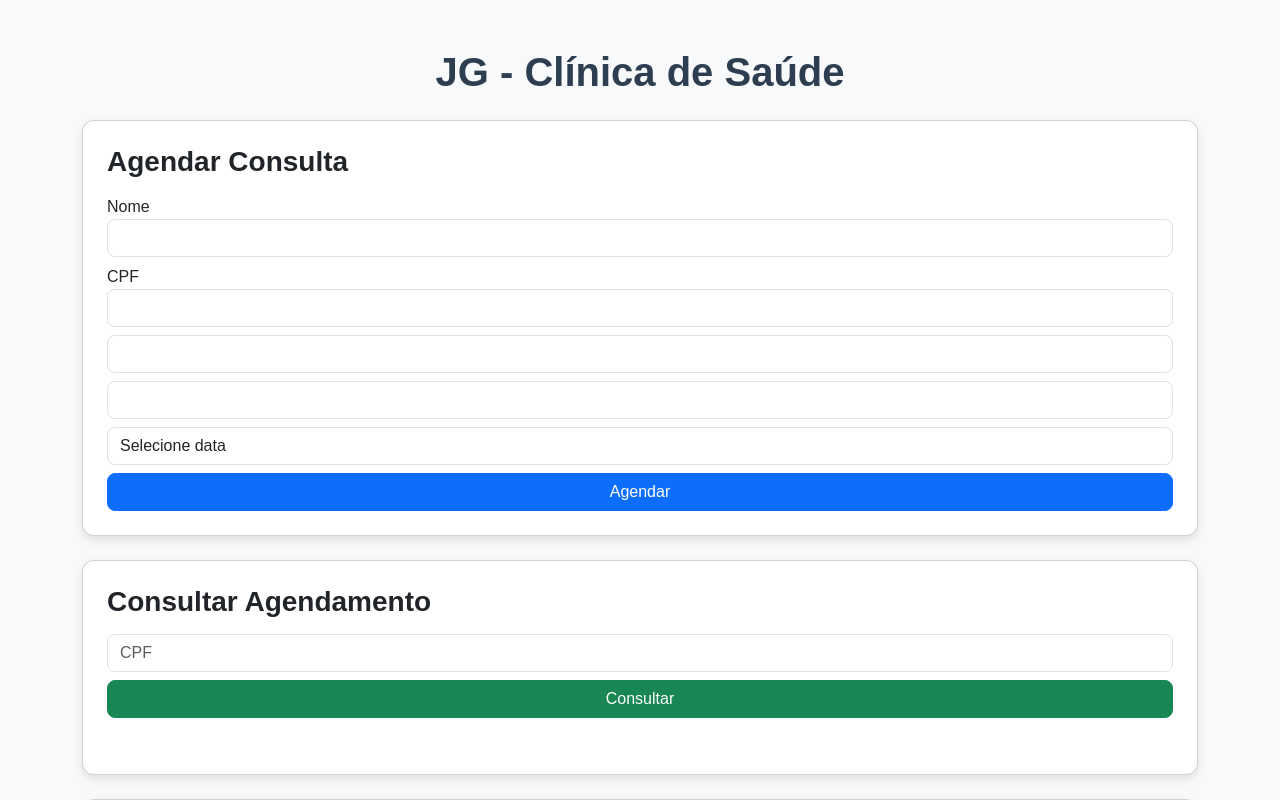
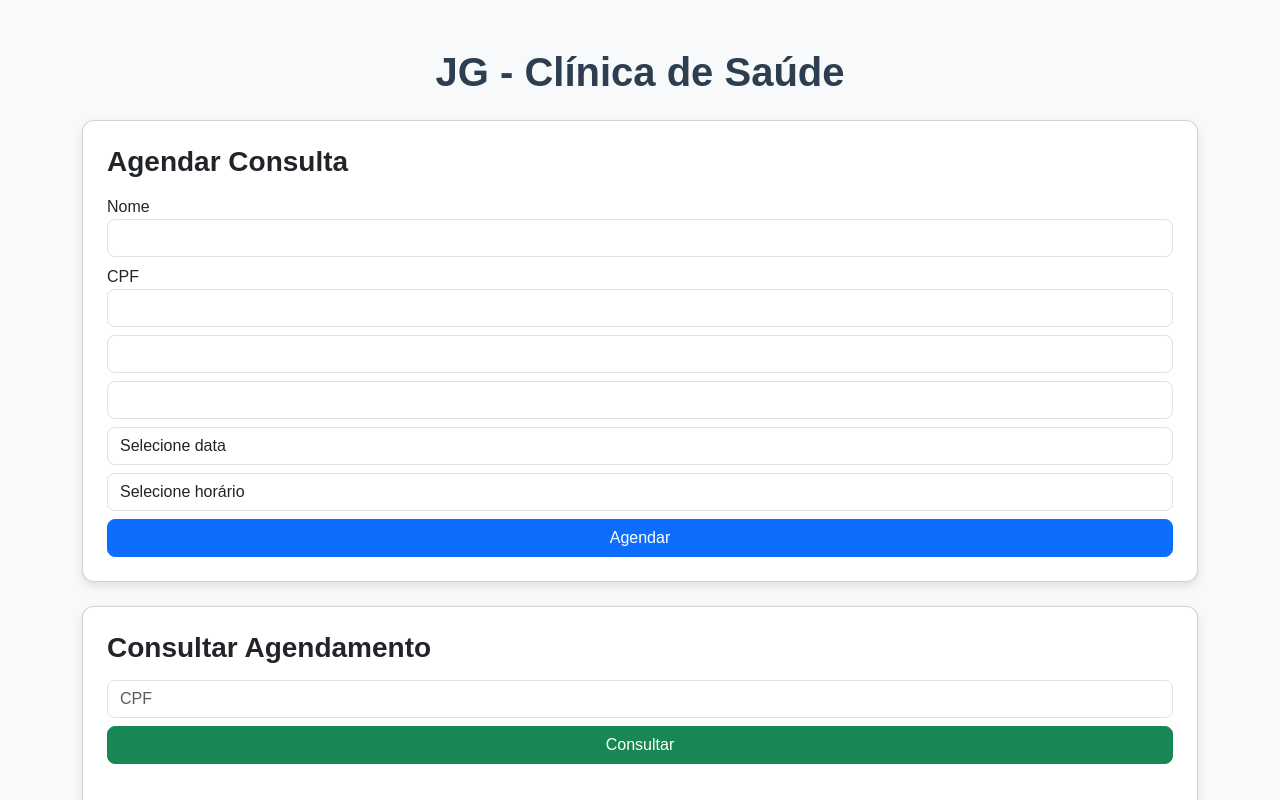
Before and after one commit to joaolopezzSystem/clinica-saude, a plain HTML site: page frontend/agendamento.html in a window 1280 px wide. Both pictures are taken after a click on the button "Agendar". Shown: the top 800 px of the page. Drawn offline with nearby package versions, Linux system fonts and the light colour scheme; no server answers.

Commit message:
Atualizações do projeto com horários

```diff
--- a/backend/server.js
+++ b/backend/server.js
@@ -2,7 +2,6 @@ const express = require('express');
 const fs = require('fs');
 const cors = require('cors');
 const path = require('path');
-
 const app = express();
 const PORT = 3000;
 
@@ -13,7 +12,6 @@ app.use(cors());
 // Caminhos dos arquivos
 const caminhoProfissionais = path.join(__dirname, 'data', 'profissionais.json');
 const caminhoAgendamentos = path.join(__dirname, 'data', 'agendamentos.json');
-
 
 // =========================
 // 📌 LISTAR PROFISSIONAIS
--- a/frontend/agendamento.html
+++ b/frontend/agendamento.html
@@ -21,9 +21,11 @@
     <label>CPF</label>
     <input class="form-control mb-2" id="cpf" oninput="apenasNumeros(this)">
 
+
     <select class="form-control mb-2" id="especialidade"></select>
     <select class="form-control mb-2" id="profissional"></select>
     <select class="form-control mb-2" id="data"></select>
+    <select class="form-control mb-2" id="hora"></select>
 
 
     <button class="btn btn-primary" onclick="agendar()">Agendar</button>
--- a/frontend/js/script.js
+++ b/frontend/js/script.js
@@ -10,8 +10,11 @@ document.addEventListener("DOMContentLoaded", function () {
   const selectEsp = document.getElementById('especialidade');
   const selectProf = document.getElementById('profissional');
   const selectData = document.getElementById('data');
+  const selectHora = document.getElementById('hora');
 
-  // carregar profissionais
+  // ========================
+  // CARREGAR PROFISSIONAIS
+  // ========================
   fetch('http://localhost:3000/profissionais')
     .then(res => res.json())
     .then(data => {
@@ -30,14 +33,17 @@ document.addEventListener("DOMContentLoaded", function () {
     })
     .catch(err => console.error("Erro ao carregar profissionais:", err));
 
-
-  // filtrar profissionais
+  // ========================
+  // FILTRAR PROFISSIONAIS
+  // ========================
   selectEsp.addEventListener('change', function () {
     const esp = this.value;
 
     selectProf.innerHTML = '<option value="">Selecione profissional</option>';
 
-    const filtrados = profissionais.filter(p => p.especialidade === esp);
+    const filtrados = profissionais.filter(p =>
+      p.especialidade.toLowerCase() === esp.toLowerCase()
+    );
 
     filtrados.forEach(p => {
       const option = document.createElement('option');
@@ -47,8 +53,9 @@ document.addEventListener("DOMContentLoaded", function () {
     });
   });
 
-
-  // carregar datas
+  // ========================
+  // DATAS
+  // ========================
   function carregarDatas() {
     selectData.innerHTML = '<option value="">Selecione data</option>';
 
@@ -68,10 +75,31 @@ document.addEventListener("DOMContentLoaded", function () {
 
   carregarDatas();
 
-});
+  // ========================
+  // HORÁRIOS
+  // ========================
+  function carregarHorarios() {
+    selectHora.innerHTML = '<option value="">Selecione horário</option>';
+
+    for (let h = 8; h < 18; h++) {
+      const hora = `${h.toString().padStart(2, '0')}:00`;
+
+      const option = document.createElement('option');
+      option.value = hora;
+      option.text = hora;
+
+      selectHora.appendChild(option);
+    }
+  }
+
+  carregarHorarios();
+
+}); // 👈 FECHAMENTO CORRETO
 
 
+// ========================
 // AGENDAR
+// ========================
 function agendar() {
   fetch('http://localhost:3000/agendar', {
     method: 'POST',
@@ -82,18 +110,21 @@ function agendar() {
       nome: document.getElementById('nome').value,
       cpf: document.getElementById('cpf').value,
       profissional: document.getElementById('profissional').value,
-      data: document.getElementById('data').value
+      data: document.getElementById('data').value,
+      hora: document.getElementById('hora').value
     })
   })
   .then(() => {
     alert("Agendamento realizado com sucesso!");
     document.getElementById('nome').value = '';
     document.getElementById('cpf').value = '';
-    });
+  });
 }
 
 
+// ========================
 // CONSULTAR
+// ========================
 function consultar() {
   const cpf = document.getElementById('cpfConsulta').value;
 
@@ -103,7 +134,6 @@ function consultar() {
       const lista = document.getElementById('resultado');
       lista.innerHTML = '';
 
-      // 👉 Se não encontrar nada
       if (data.length === 0) {
         const li = document.createElement('li');
         li.textContent = "Nenhum agendamento encontrado.";
@@ -111,10 +141,9 @@ function consultar() {
         return;
       }
 
-      // 👉 Se encontrar agendamentos
       data.forEach(a => {
         const li = document.createElement('li');
-        li.textContent = `${a.nome} - ${a.profissional} - ${a.data}`;
+        li.textContent = `${a.nome} - ${a.profissional} - ${a.data} às ${a.hora}`;
         lista.appendChild(li);
       });
     })
@@ -124,7 +153,9 @@ function consultar() {
 }
 
 
+// ========================
 // CANCELAR
+// ========================
 function cancelar() {
   const cpf = document.getElementById('cpfCancelar').value;
 
```
Also changed, not shown: README.md.
